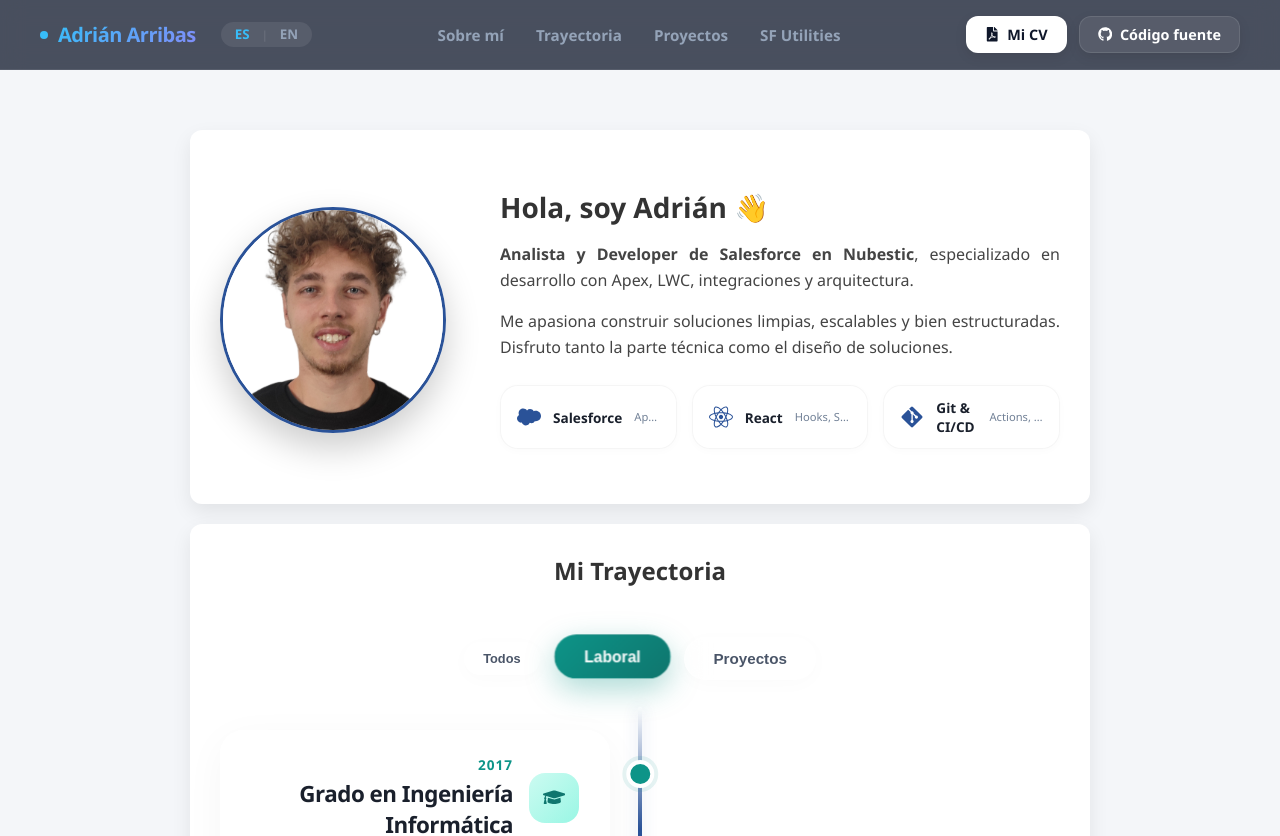
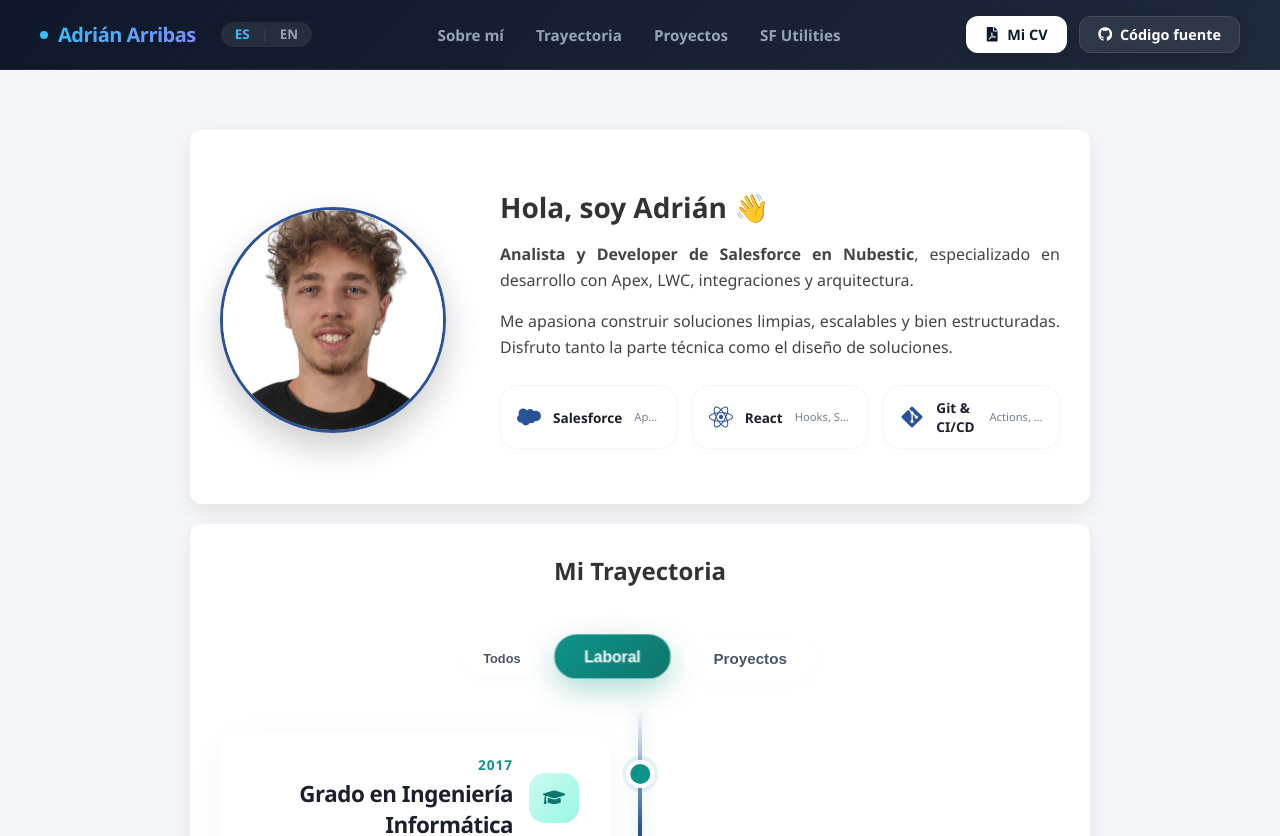
Before and after one commit to arribass/my-portfolio, a React (Create React App) app: page / in a window 1280 px wide. Shown: the top 836 px of the page. Built offline with nearby package versions, Linux system fonts and the light colour scheme.

Commit message:
feat: modified header

```diff
--- a/src/App.css
+++ b/src/App.css
@@ -98,14 +98,12 @@ html {
   width: 100%;
   z-index: 1000;
   transition: all 0.4s cubic-bezier(0.4, 0, 0.2, 1);
-  background: rgba(15, 23, 42, 0.75); /* Matching #0f172a with transparency */
-  backdrop-filter: blur(12px);
-  -webkit-backdrop-filter: blur(12px);
+  background: linear-gradient(135deg, #0f172a 0%, #1e293b 100%); /* Solid dark-blue gradient matching the footer */
   border-bottom: 1px solid rgba(255, 255, 255, 0.08);
 }
 
 .top-bar.scrolled {
-  background: rgba(15, 23, 42, 0.95);
+  background: linear-gradient(135deg, #0f172a 0%, #1e293b 100%);
   box-shadow: 0 4px 20px rgba(0, 0, 0, 0.25);
   padding: 8px 0;
 }
```
